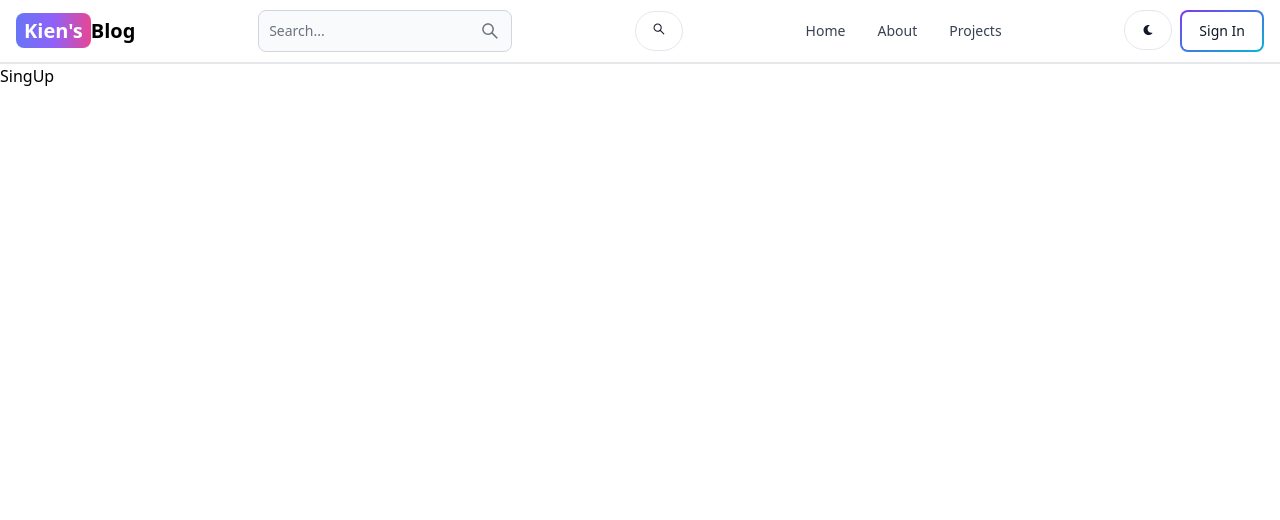
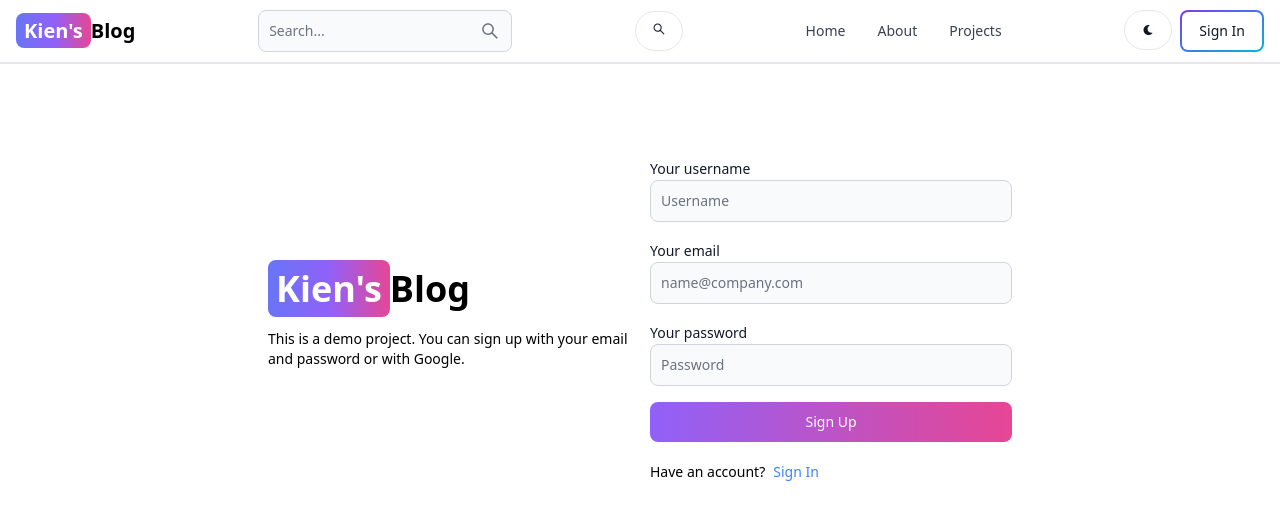
Before and after one commit to lvkien16/mern-blog, a React (Vite) app in the folder client/: page /sign-up in a window 1280 px wide. Shown: the top 520 px of the page. Built offline with nearby package versions, Linux system fonts and the light colour scheme.

Commit message:
create sign up page ui

```diff
--- a/client/src/pages/SingUp.jsx
+++ b/client/src/pages/SingUp.jsx
@@ -1,5 +1,44 @@
+import { Button, Label, TextInput } from "flowbite-react";
+import { Link } from "react-router-dom";
+
 export default function SingUp() {
   return (
-    <div>SingUp</div>
+    <div className="min-h-screen mt-20">
+      <div className="flex p-3 max-w-3xl mx-auto flex-col md:flex-row md:items-center gap-5">
+        {/* left */}
+        <div className="flex-1">
+        <Link to="/" className="font-bold dark:text-white text-4xl">
+            <span className="px-2 py-1 bg-gradient-to-r from-indigo-500 via-purple-500 to-pink-500 rounded-lg text-white">Kien's</span>
+            Blog
+        </Link>
+        <p className="text-sm mt-5">This is a demo project. You can sign up with your email and password or with Google.</p>
+        </div>
+        {/* right */}
+
+        <div className="flex-1">
+          <form className="flex flex-col gap-4">
+            <div >
+              <Label value="Your username" />
+              <TextInput type="text" placeholder="Username" id="username"/>
+            </div>
+            <div >
+              <Label value="Your email" />
+              <TextInput type="email" placeholder="name@company.com" id="email"/>
+            </div>
+            <div >
+              <Label value="Your password" />
+              <TextInput type="password" placeholder="Password" id="password"/>
+            </div>
+            <Button gradientDuoTone="purpleToPink" type="submit">
+              Sign Up
+            </Button>
+          </form>
+          <div className="flex gap-2 text-sm mt-5">
+            <span>Have an account?</span>
+            <Link to="/sign-in" className="text-blue-500">Sign In</Link>
+          </div>
+        </div>
+      </div>
+    </div>
   )
 }
```
